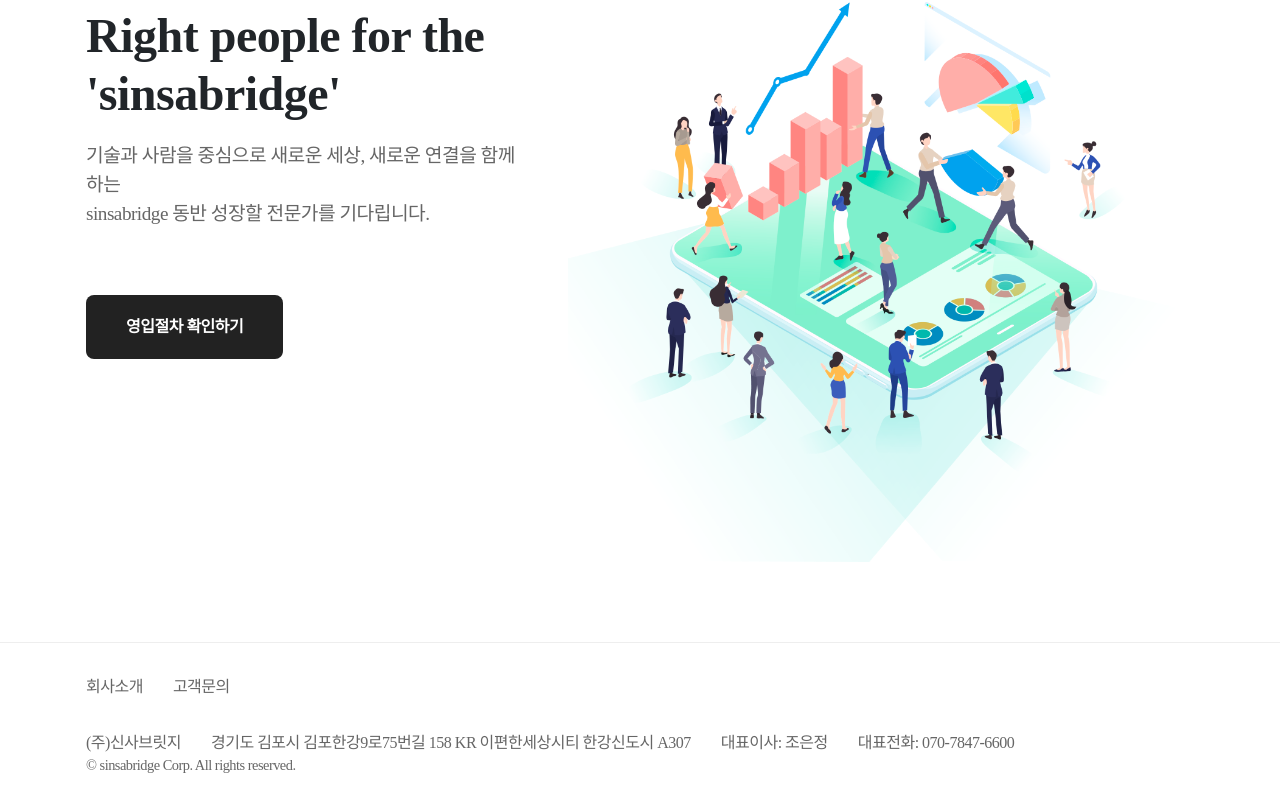
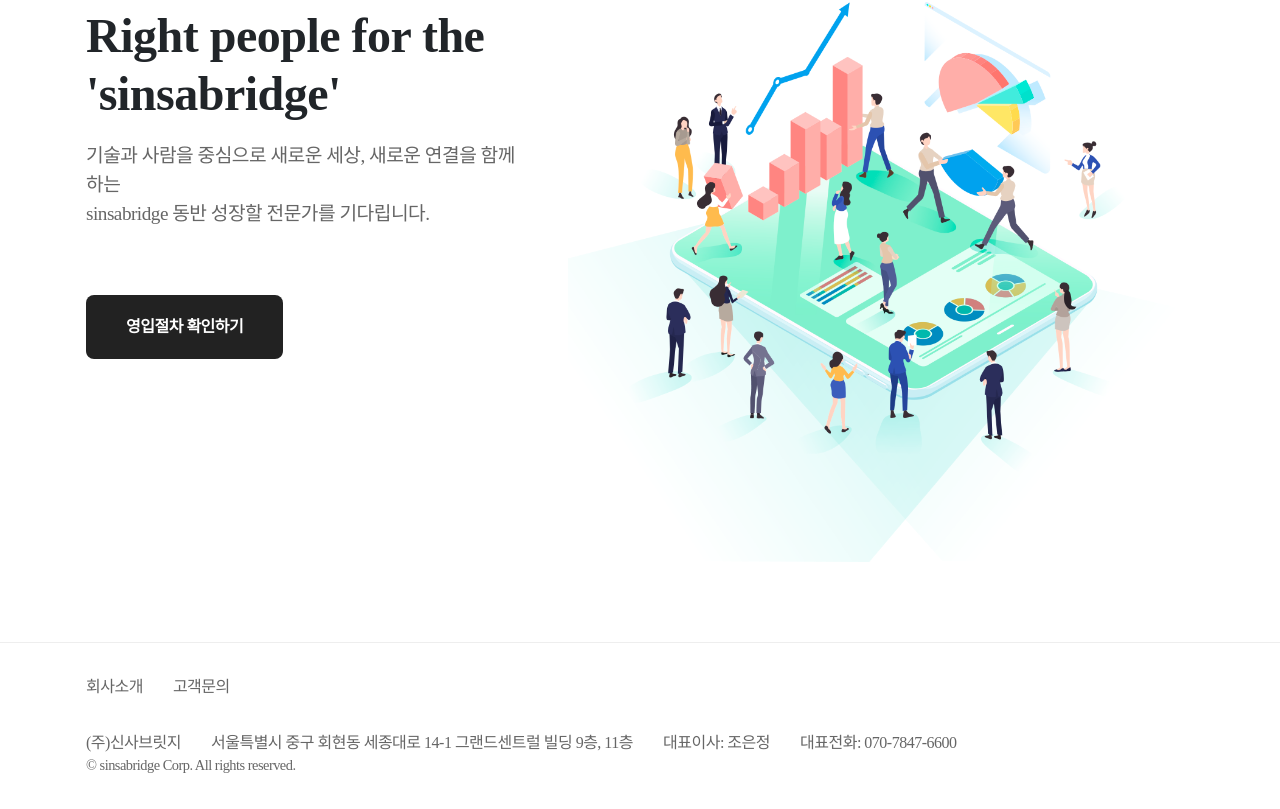
Before and after one commit to sinsa-bridge/sinsa-bridge-react, a React (Create React App) app: page / in a window 1280 px wide. Shown: the part 917-1726 px from the top of the page. Built offline with nearby package versions, Linux system fonts and the light colour scheme; a web font is replaced by a local one.

Commit message:
주소 변경

```diff
--- a/src/pages/Footer.js
+++ b/src/pages/Footer.js
@@ -6,13 +6,13 @@
             <div className="container">
 
                 <ul className="quick">
-                    <li><Link to="/company">회사소개</Link></li>
+                    <li><Link to="/Service">회사소개</Link></li>
                     <li><Link to="/contact">고객문의</Link></li>
                 </ul>
 
                 <div className="info">
                     <span>(주)신사브릿지</span>
-                    <span>경기도 김포시 김포한강9로75번길 158 KR 이편한세상시티 한강신도시 A307</span>
+                    <span>서울특별시 중구 회현동 세종대로 14-1 그랜드센트럴 빌딩 9층, 11층</span>
                     <span>대표이사: 조은정</span>
                     <span>대표전화: 070-7847-6600</span>
                     <p className="copyright">© sinsabridge Corp. All rights reserved.</p>
```
